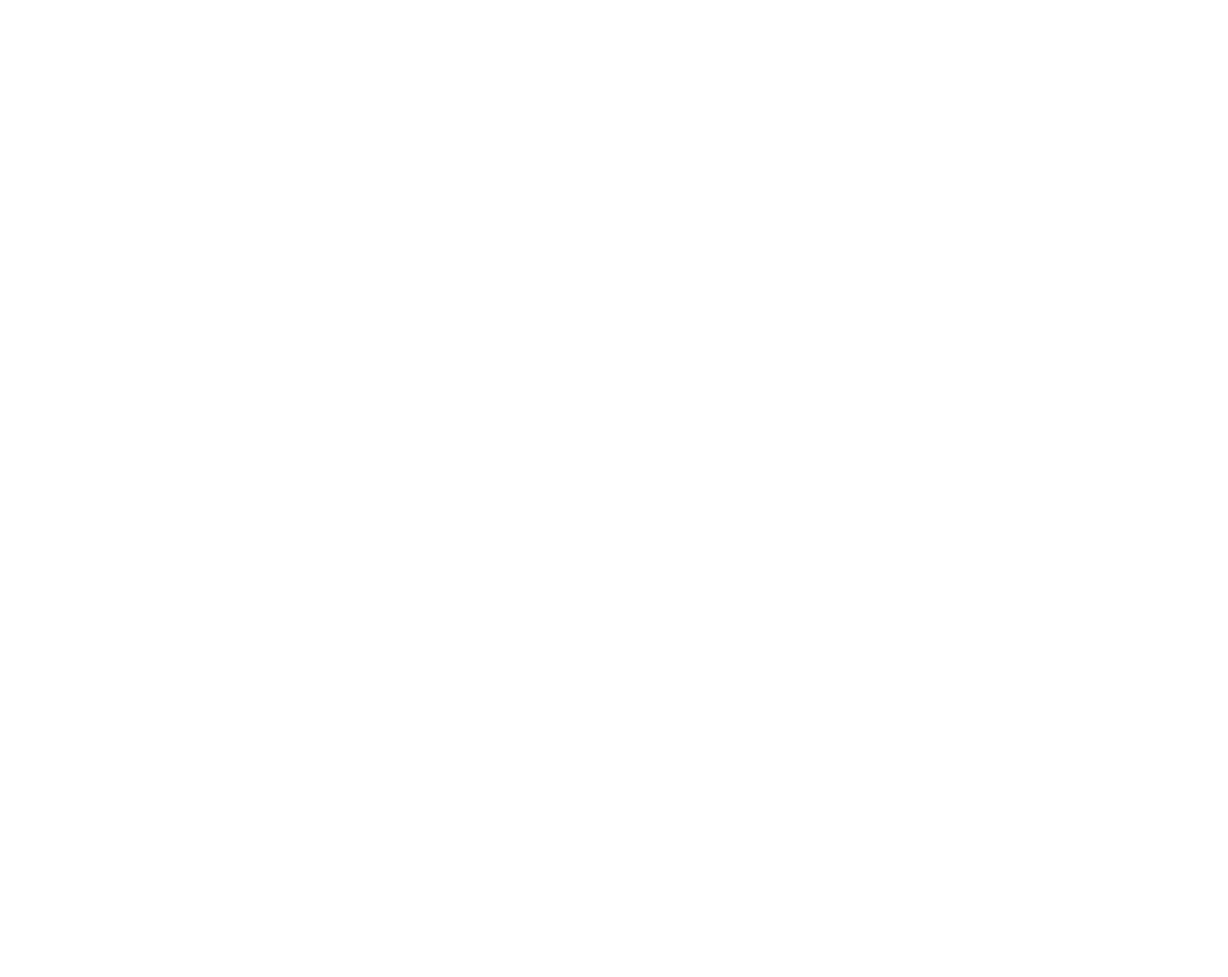
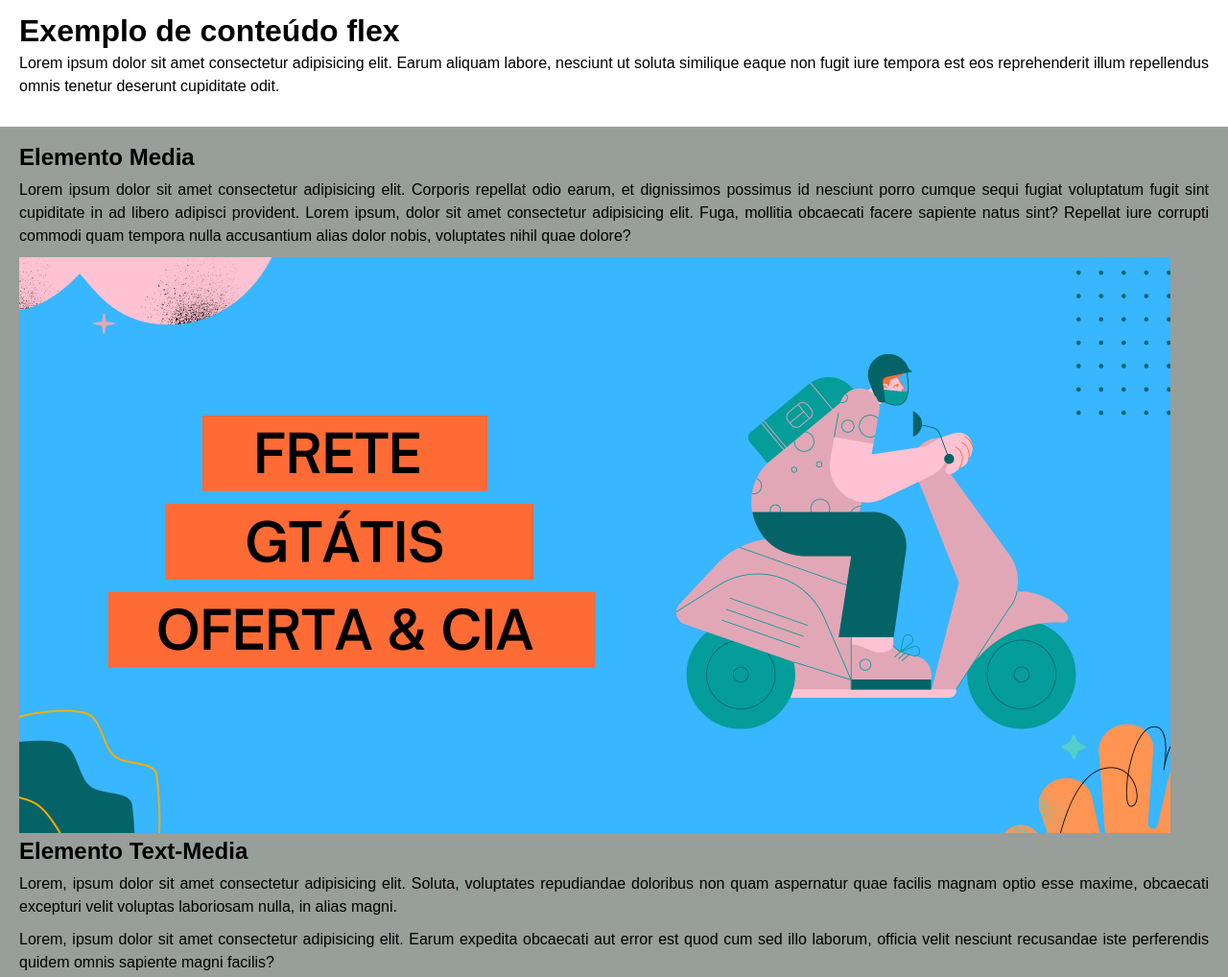
Before and after one commit to Joaobauer79/html-css, a plain HTML site: page exercicios/exe028/flex014-conteudo-flex/index.html in a window 1280 px wide. Shown: the top 1018 px of the page at 96% size. Before the commit the page ends 800 px from the top, so only its background shows below. Drawn offline with Linux system fonts and the light colour scheme.

Commit message:
atualizado

```diff
--- a/exercicios/exe028/flex014-conteudo-flex/index.html
+++ b/exercicios/exe028/flex014-conteudo-flex/index.html
@@ -7,6 +7,37 @@
     <link rel="stylesheet" href="style.css">
 </head>
 <body>
+    <header class="Normal">
+        <h1>Exemplo de conteúdo flex</h1>
+        <p>Lorem ipsum dolor sit amet consectetur adipisicing elit. Earum aliquam labore, nesciunt ut soluta similique eaque non fugit iure tempora est eos reprehenderit illum repellendus omnis tenetur deserunt cupiditate odit.</p>
+    </header>
 
+    <main>
+        <section class="flex-content">
+            <article class="media-text">
+                <div class="text">
+                    <h2>Elemento Media</h2>
+                    <p>Lorem ipsum dolor sit amet consectetur adipisicing elit. Corporis repellat odio earum, et dignissimos possimus id nesciunt porro cumque sequi fugiat voluptatum fugit sint cupiditate in ad libero adipisci provident. Lorem ipsum, dolor sit amet consectetur adipisicing elit. Fuga, mollitia obcaecati facere sapiente natus sint? Repellat iure corrupti commodi quam tempora nulla accusantium alias dolor nobis, voluptates nihil quae dolore?</p>
+                </div>
+                <div class="media">
+                    <img src="imagem/FRETE.png" alt="Criando site Flexbox">
+                </div>
+            </article>
+            <article class="text-media">
+                <div class="text">
+                    <h2>Elemento Text-Media</h2>
+                    <p>Lorem, ipsum dolor sit amet consectetur adipisicing elit. Soluta, voluptates repudiandae doloribus non quam aspernatur quae facilis magnam optio esse maxime, obcaecati excepturi velit voluptas laboriosam nulla, in alias magni.</p>
+                    <p>Lorem, ipsum dolor sit amet consectetur adipisicing elit. Earum expedita obcaecati aut error est quod cum sed illo laborum, officia velit nesciunt recusandae iste perferendis quidem omnis sapiente magni facilis?</p>
+                </div>
+                <div class="media">
+                    <iframe width="560" height="315" src="https://www.youtube.com/embed/VBGMnFHRqcY?si=x66GXls0DeRsYre_" title="YouTube video player" frameborder="0" allow="accelerometer; autoplay; clipboard-write; encrypted-media; gyroscope; picture-in-picture; web-share" referrerpolicy="strict-origin-when-cross-origin" allowfullscreen></iframe>
+                </div>
+            </article>
+        </section>
+        <section class="Normal">
+            <h2>Conteúdo Normal</h2>
+            <p>Lorem, ipsum dolor sit amet consectetur adipisicing elit. Eum perferendis reprehenderit mollitia beatae asperiores ex veritatis aut exercitationem temporibus! Deleniti fugit fugiat natus animi veniam dignissimos voluptates dicta consequuntur nesciunt. Lorem ipsum dolor sit amet consectetur adipisicing elit. Natus quae quisquam, tenetur minus distinctio blanditiis earum possimus dignissimos architecto expedita. Quia, atque. Inventore, commodi. Eos deserunt deleniti officia alias voluptatem.</p>
+        </section>
+    </main>
 </body>
 </html>
--- a/exercicios/exe028/flex014-conteudo-flex/style.css
+++ b/exercicios/exe028/flex014-conteudo-flex/style.css
@@ -1 +1,25 @@
 @charset "UTF-8";
+* {
+    margin: 0px;
+    padding: 0px;
+    box-sizing: border-box;
+}
+
+body {
+    font-family: Arial, Helvetica, sans-serif;
+    font-size: 1em;
+    line-height: 1.5em;
+}
+
+p, h1, h2 {
+    margin-bottom: 10px;
+    text-align: justify;
+}
+header, section.normal {
+    padding: 20px;
+}
+
+section.flex-content {
+    padding: 20px;
+    background-color: rgb(152, 158, 154);
+}
```
Also changed, not shown: exercicios/exe028/flex014-conteudo-flex/imagem/FRETE.png (added).
